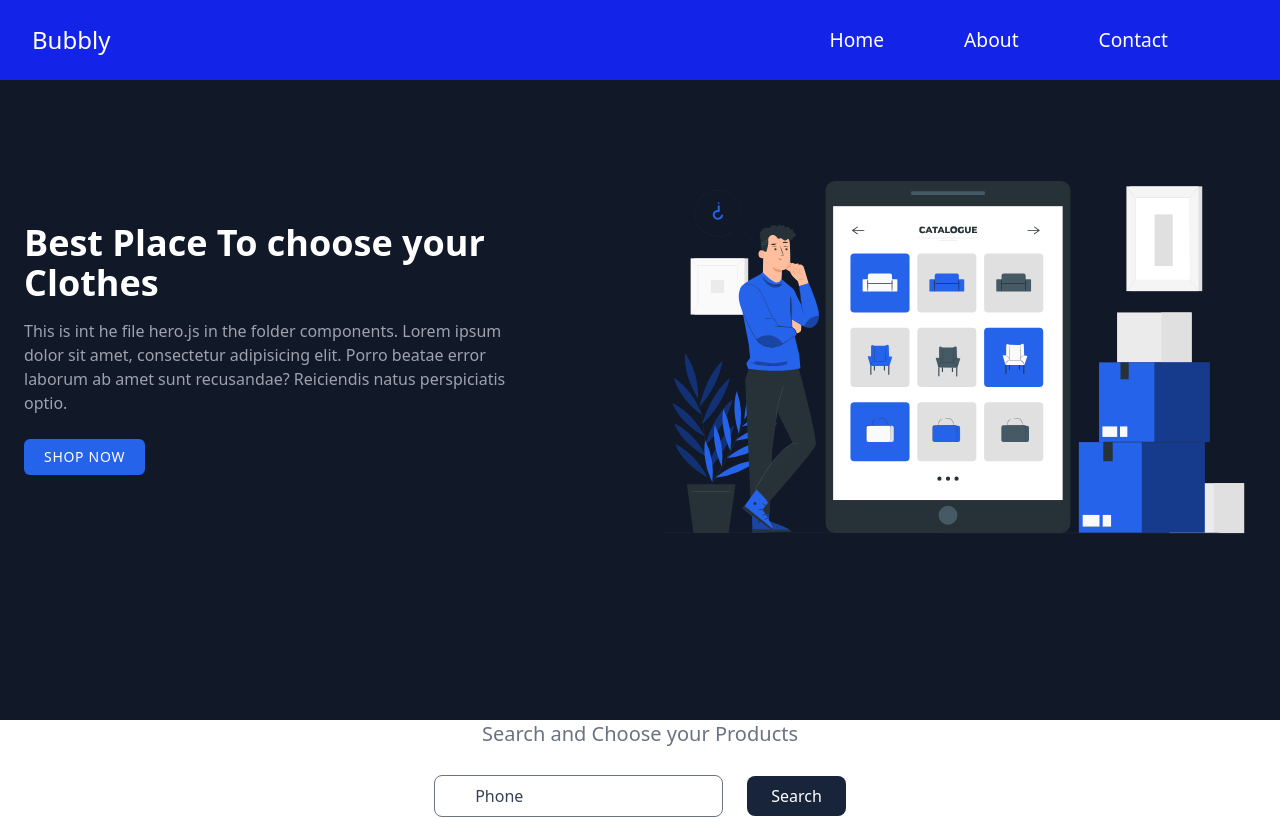
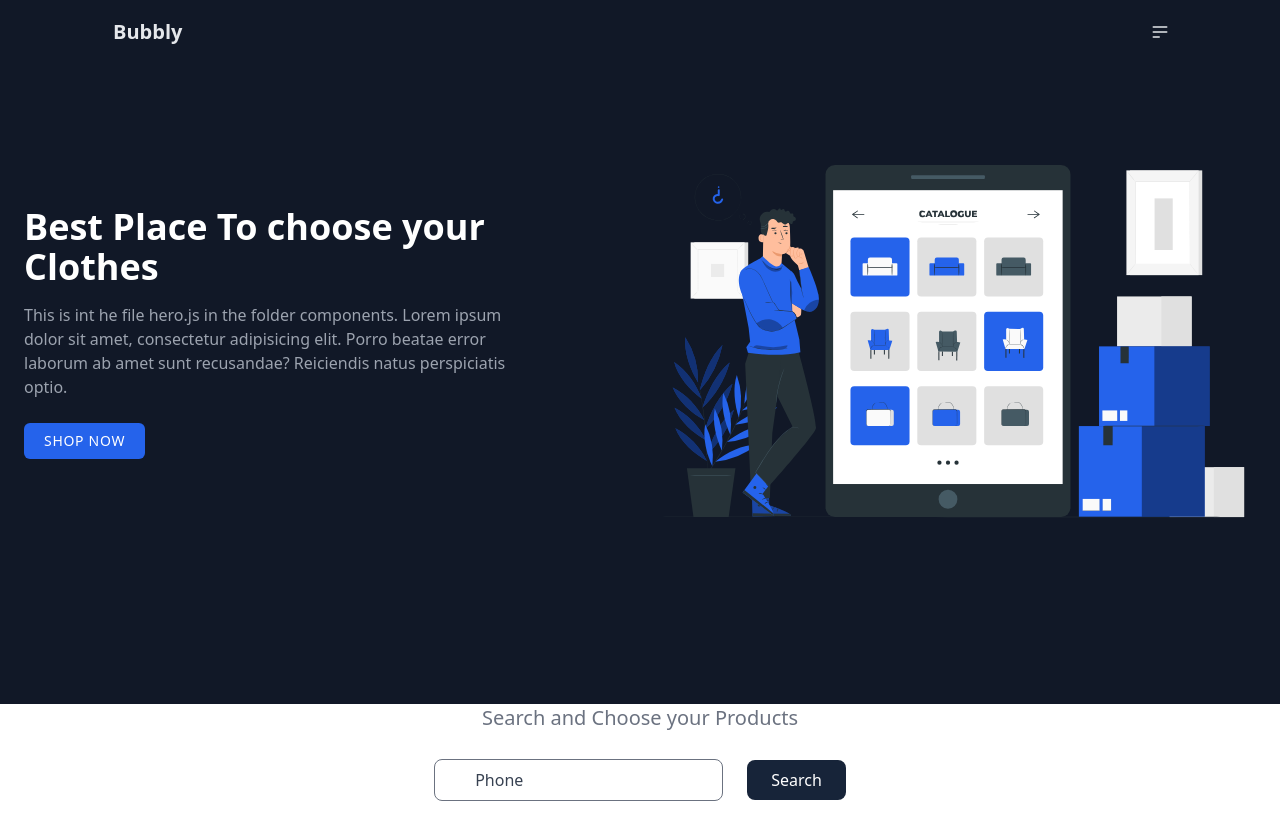
Before and after one commit to SrivatsaRUpadhya/Bubbly, a React (Create React App) app in the folder client/: page / in a window 1280 px wide. Shown: the top 819 px of the page. Built offline with nearby package versions, Linux system fonts and the light colour scheme; the HTML template or start-up script is replaced by a standard one.

Commit message:
Add files via upload

```diff
--- a/client/src/components/Navbar.js
+++ b/client/src/components/Navbar.js
@@ -1,47 +1,28 @@
-import React, { useState } from 'react';
-import { FiMenu, FiX } from 'react-icons/fi';
-import { Link } from 'react-router-dom';
-import './Navbar.css';
+import React from 'react'
+import { Link } from 'react-router-dom'
 
 const Navbar = () => {
-	const [open, setOpen] = useState(false);
+    return (
+        <>
+            <div className="navbar mt-0 bg-gray-900 mx-auto text-gray-200 px-20 sm:px-24">
+            <div className="navbar-start">
+                <a href='/' className="btn btn-ghost normal-case text-xl">Bubbly</a>
+            </div>
 
-	const handleClick = () => {
-		setOpen(!open);
-	};
+                <div className="navbar-end">
+                    <div className="dropdown z-30">
+                        <label tabIndex={0} className="btn btn-ghost btn-circle">
+                            <svg xmlns="http://www.w3.org/2000/svg" className="h-5 w-5" fill="none" viewBox="0 0 24 24" stroke="currentColor"><path strokeLinecap="round" strokeLinejoin="round" strokeWidth="2" d="M4 6h16M4 12h16M4 18h7" /></svg>
+                        </label>
+                        <ul tabIndex={0} className="menu bg-slate-50 text-black dropdown-content mt-3 p-2 shadow rounded-box">
+                            <li className='w-full bg-blue-500'><a href='/' className='bg-red-500'>Homepage</a></li>
+                            <li><a href=''>Contact Us</a></li>
+                        </ul>
+                    </div>
+                </div>
+            </div>
+        </>
+    )
+}
 
-	const closeMenu = () => {
-		setOpen(false);
-	};
-
-	return (
-		<nav className="navbar">
-			<Link to="/" className="nav-logo">
-				Bubbly
-			</Link>
-			<div onClick={handleClick} className="nav-icon">
-				{open ? <FiX /> : <FiMenu />}
-			</div>
-			<ul className={open ? 'nav-links active' : 'nav-links'}>
-				<li className="nav-item">
-					<Link to="/" className="nav-link" onClick={closeMenu}>
-						Home
-					</Link>
-				</li>
-				<li className="nav-item">
-					<Link to="/about" className="nav-link" onClick={closeMenu}>
-						About
-					</Link>
-				</li>
-				<li className="nav-item">
-					<Link to="/contact" className="nav-link" onClick={closeMenu}>
-						Contact
-					</Link>
-				</li>
-
-			</ul>
-		</nav>
-	);
-};
-
-export default Navbar;
+export default Navbar
```
